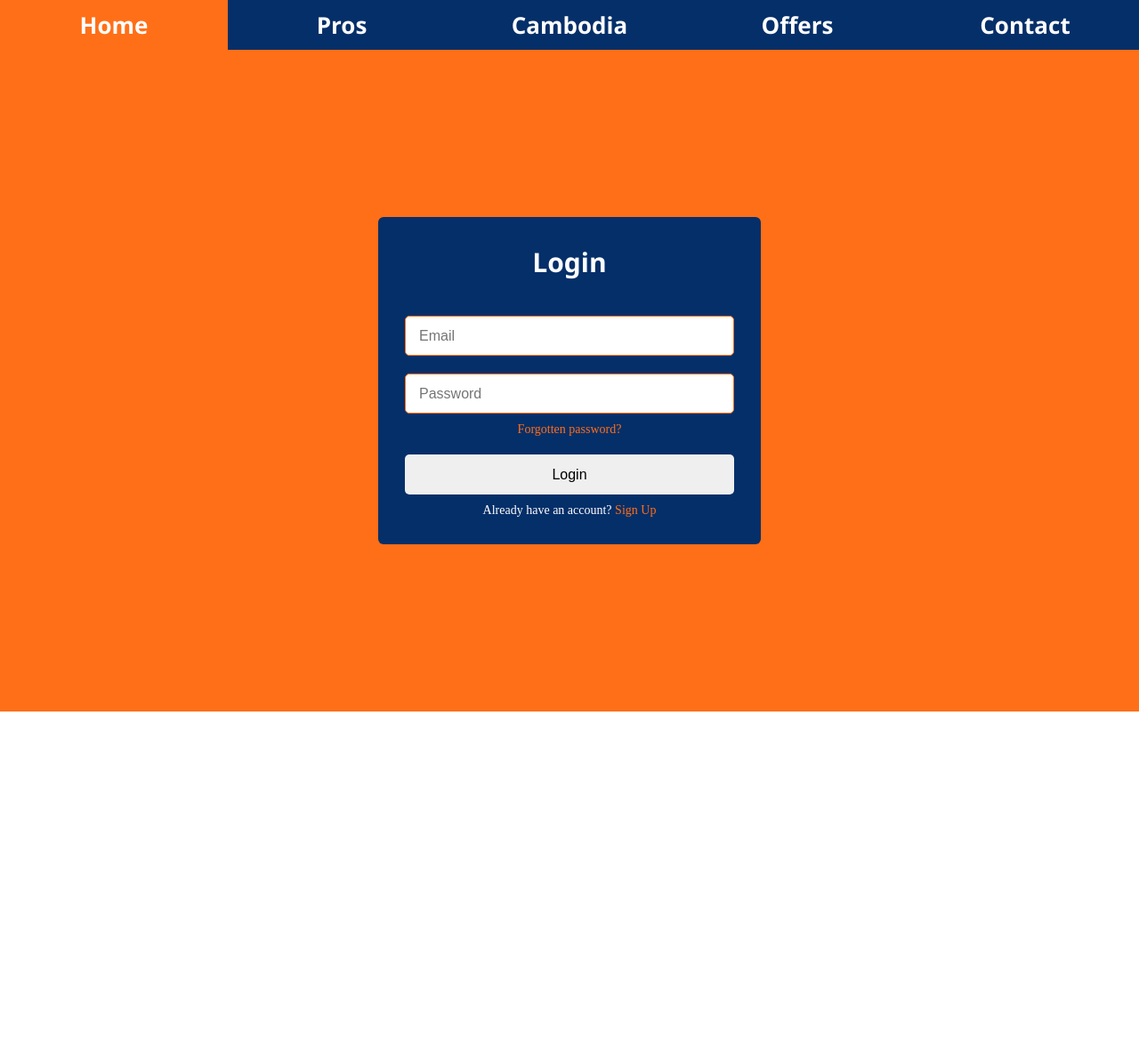
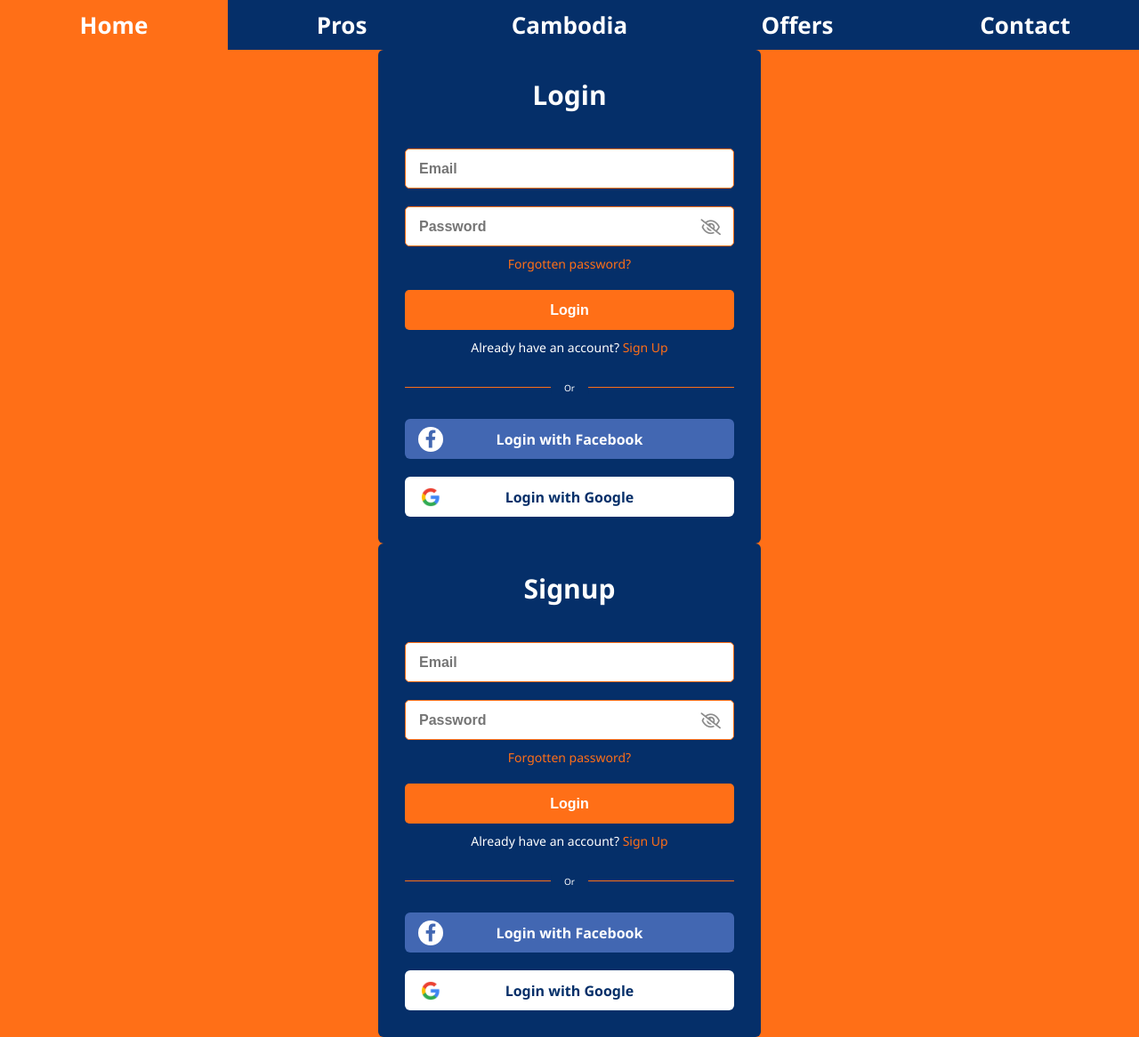
Before and after one commit to jo-nathan-grey/jo-nathan-grey, a plain HTML site: page signup.html in a window 1280 px wide. Shown: the whole page at 89% size. Before the commit the page ends 800 px from the top, so only its background shows below. Drawn offline with Linux system fonts and the light colour scheme.

Commit message:
signup update wip

```diff
--- a/signup.html
+++ b/signup.html
@@ -8,11 +8,14 @@
     <link rel="stylesheet" href="/stylesheet.css">
     <script defer src="/app.js"></script>
     <title>Break Away - Sign up</title>
+    <link rel="stylesheet" href="https://cdnjs.cloudflare.com/ajax/libs/font-awesome/6.2.1/css/all.min.css" />
+
 </head>
 
 <body>
     <header>
         <nav class="navbar">
+
             <ul class="navLinks">
                 <li><a href="/index.html">Home</a></li>
                 <li><a href="/pros.html">Pros</a></li>
@@ -22,29 +25,116 @@
             </ul>
         </nav>
     </header>
-    <section id="forms">
+
+    <section id="loginForm">
+
         <div class="form login">
+
             <div class="formContent">
+
                 <h3>Login</h3>
                 <form action="#">
+
                     <div class="field inputField">
                         <input type="email" placeholder="Email" class="input">
                     </div>
+
                     <div class="field inputField">
                         <input type="password" placeholder="Password" class="password">
+                        <i class="fa-regular fa-eye-slash"></i>
                     </div>
+
                     <div class="formLink">
                         <a href="#" class="forgotPass">Forgotten password?</a>
                     </div>
+
                     <div class="field buttonField">
                         <button>Login</button>
                     </div>
+
                     <div class="formLink">
                         <span>Already have an account? <a href="#" class="signupLink">Sign Up</a></span>
                     </div>
+
                 </form>
             </div>
+
+            <div class="line"></div>
+
+            <div class="mediaOptions">
+                <a href="#" class="field facebook">
+                    <i class="fa-brands fa-facebook-f"></i>
+                    <span>Login with Facebook</span>
+                </a>
+            </div>
+
+            <div class="mediaOptions">
+                <a href="#" class="field google">
+                    <!-- <i class="fa-brands fa-google"></i> -->
+                    <img src="/images/Google_ G _Logo.svg.png" alt="Google" class="googleImg">
+                    <span>Login with Google</span>
+                </a>
+            </div>
+
         </div>
+
+    </section>
+
+    <section id="signupForm">
+
+        <div class="form signup">
+
+            <div class="formContent">
+
+                <h3>Signup</h3>
+                <form action="#">
+
+                    <div class="field inputField">
+                        <input type="email" placeholder="Email" class="input">
+                    </div>
+
+                    <div class="field inputField">
+                        <input type="password" placeholder="Password" class="password">
+                        <i class="fa-regular fa-eye-slash"></i>
+                    </div>
+
+                    <div class="formLink">
+                        <a href="#" class="forgotPass">Forgotten password?</a>
+                    </div>
+
+                    <div class="field buttonField">
+                        <button>Login</button>
+                    </div>
+
+                    <div class="formLink">
+                        <span>Already have an account? <a href="#" class="signupLink">Sign Up</a></span>
+                    </div>
+
+                </form>
+            </div>
+
+            <div class="line"></div>
+
+            <div class="mediaOptions">
+                <a href="#" class="field facebook">
+                    <i class="fa-brands fa-facebook-f"></i>
+                    <span>Login with Facebook</span>
+                </a>
+            </div>
+
+            <div class="mediaOptions">
+                <a href="#" class="field google">
+                    <!-- <i class="fa-brands fa-google"></i> -->
+                    <img src="/images/Google_ G _Logo.svg.png" alt="Google" class="googleImg">
+                    <span>Login with Google</span>
+                </a>
+            </div>
+
+        </div>
+
+    </section>
+
+
 </body>
 
 </body>
--- a/stylesheet.css
+++ b/stylesheet.css
@@ -10,6 +10,7 @@
   --cl1: white;
   --cl2: #052f69;
   --cl3: #ff6f17;
+  --clfb: #4267b2;
   --f1: "Segoe UI", Tahoma, Geneva, Verdana, sans-serif;
   --f2: Arial, Helvetica, sans-serif;
 }
@@ -151,7 +152,8 @@ p {
 
 /*---------- forms ----------*/
 
-#forms {
+#loginForm,
+#signupForm {
   height: 100%;
   width: 100%;
   display: flex;
@@ -166,12 +168,14 @@ p {
   border-radius: 0.6rem;
   max-width: 43rem;
   width: 100%;
+  padding: 3rem;
+  font-family: var(--f1);
+
   /* border: pink solid 0.5rem; */
 }
 
 .formContent {
   width: 100%;
-  padding: 3rem;
   color: var(--cl1);
 }
 .formContent h3 {
@@ -179,10 +183,12 @@ p {
   text-align: center;
 }
 
-form .field {
+.form .field {
   height: 4.5rem;
   width: 100%;
   margin-top: 2rem;
+  position: relative;
+  border-radius: 0.6rem;
   /* border: purple solid 0.5rem; */
 }
 .field input,
@@ -192,13 +198,30 @@ form .field {
   border: none;
   border-radius: 0.5rem;
   font-size: 1.6rem;
-  font-weight: 400;
+  font-weight: 600;
 }
 
 .field input {
+  outline: none;
   padding: 0 1.5rem;
   border: var(--cl3) solid 0.1rem;
 }
+.field input:focus {
+  border-bottom-width: 0.2rem;
+}
+
+.field button {
+  background-color: var(--cl3);
+  color: var(--cl1);
+  cursor: pointer;
+  transition: all 0.3s ease;
+}
+
+.field button:hover {
+  background-color: var(--cl1);
+  color: var(--cl2);
+}
+
 .formLink {
   text-align: center;
   margin-top: 1rem;
@@ -213,14 +236,97 @@ form .field {
   text-decoration: none;
   color: var(--cl3);
 }
-.form a:hover {
+.formContent a:hover {
   text-decoration: underline;
+}
+
+.fa-eye-slash {
+  font-size: 1.8rem;
+  color: #8b8b8b;
+  position: absolute;
+  top: 50%;
+  right: 1rem;
+  transform: translateY(-50%);
+  cursor: pointer;
+  padding: 0.5rem;
+}
+
+.line {
+  position: relative;
+  height: 0.1rem;
+  width: 100%;
+  margin: 3.5rem 0;
+  background-color: var(--cl3);
+  color: var(--cl1);
+}
+
+.line::before {
+  content: "Or";
+  position: absolute;
+  top: 50%;
+  left: 50%;
+  transform: translate(-50%, -50%);
+  padding: 0 1.5rem;
+  background-color: var(--cl2);
+}
+
+.mediaOptions a {
+  display: flex;
+  align-items: center;
+  justify-content: center;
+  font-family: var(--f1);
+  font-size: 1.6rem;
+  font-weight: 600;
+}
+
+a.facebook {
+  color: var(--cl1);
+  background-color: var(--clfb);
+  padding: 2rem;
+}
+
+a.google {
+  color: var(--cl2);
+  background-color: var(--cl1);
+  padding: 2rem;
+}
+
+a.facebook .fa-facebook-f {
+  background-color: #fff;
+  color: var(--clfb);
+  height: 2.8rem;
+  width: 2.8rem;
+  font-size: 2rem;
+  border-radius: 50%;
+  display: flex;
+  align-items: center;
+  justify-content: center;
+}
+
+.fa-facebook-f,
+img.googleImg {
+  position: absolute;
+  top: 50%;
+  left: 1.5rem;
+  transform: translateY(-50%);
+}
+
+img.googleImg {
+  height: 2rem;
+  width: 2rem;
+  object-fit: cover;
+  background-color: var(--cl1);
+  height: 2.8rem;
+  width: 2.8rem;
+  border-radius: 50%;
+  padding: 0.3rem;
+  /* border: 0.1rem solid var(--cl2); */
 }
 
 /*
 
 https://www.youtube.com/watch?v=ROqsYIVCJ5Y&t=342s
 
-12:00
+23:00
 
 */
```
Also changed, not shown: images/Google_ G _Logo.svg.png (added).
